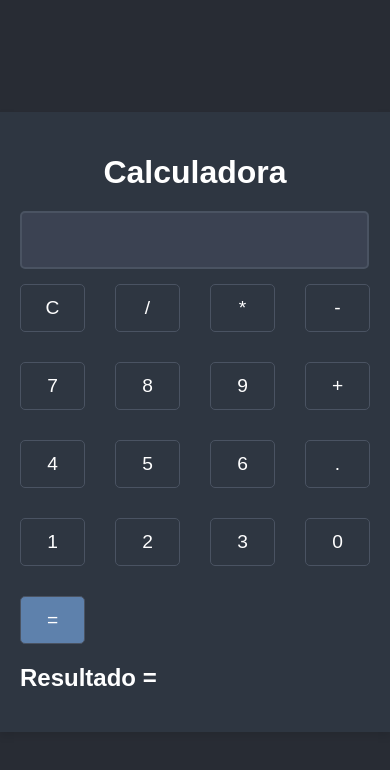
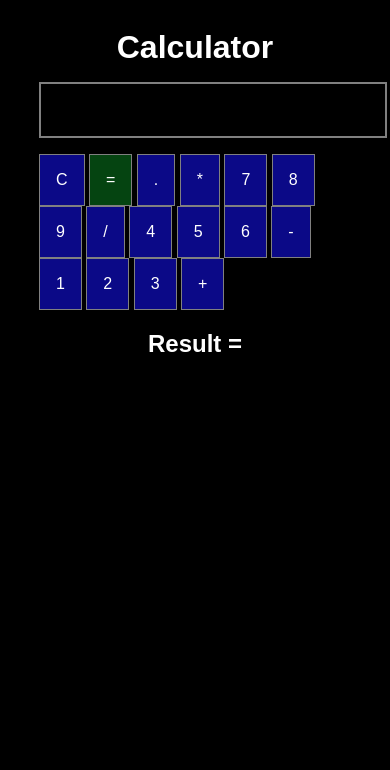
Before and after one commit to brunoverc/Senac.Calculadora-web, a website: page index.html in a window 390 px wide. Drawn offline with nearby package versions, Linux system fonts and the light colour scheme.

Commit message:
Código inicial

```diff
--- a/index.html
+++ b/index.html
@@ -7,36 +7,45 @@
     <meta name="viewport" content="width=device-width, initial-scale=1.0">
     <link rel="stylesheet" href="styles.css">
     <script src="https://code.jquery.com/jquery-3.6.0.min.js"></script>
-    <title>Calculadora</title>
+    <title>Educative's Calculator</title>
 </head>
 
 <body>
     <div class="calculator">
-        <h1 class="title">Calculadora</h1>
-        <div class="input-div">
-            <p class="input"></p>
-        </div>
-        <div class="buttons">
+        <h1 class="title">Calculator</h1>
+        <div class="one-nine">
+            <div class="input-div">
+                <p class="input"></p>
+            </div>
             <button class="num-btn clear">C</button>
-            <button class="num-btn-signal divide">/</button>
+
+
+            <button class="num-btn-equal equal">=</button>
+            <button class="num-btn-signal decimal">.</button>
             <button class="num-btn-signal multiply">*</button>
-            <button class="num-btn-signal minus">-</button>
+
             <button class="num-btn seven">7</button>
             <button class="num-btn eight">8</button>
             <button class="num-btn nine">9</button>
-            <button class="num-btn-signal plus">+</button>
+
+            <button class="num-btn-signal divide">/</button>
+
+
             <button class="num-btn four">4</button>
             <button class="num-btn five">5</button>
             <button class="num-btn six">6</button>
-            <button class="num-btn-signal decimal">.</button>
-            <button class="num-btn two">1</button>
-            <button class="num-btn three">2</button>
-            <button class="num-btn zero">3</button>
-            <button class="num-btn one">0</button>
-            <button class="num-btn-equal equal">=</button>
+
+            <button class="num-btn-signal minus">-</button>
+
+            <button class="num-btn one">1</button>
+            <button class="num-btn two">2</button>
+            <button class="num-btn three">3</button>
+            <button class="num-btn-signal plus">+</button>
+
         </div>
+
         <div class="result">
-            <h2>Resultado = </h2>
+            <h2>Result = </h2>
         </div>
     </div>
     <script src="./index.js"></script>
--- a/index.js
+++ b/index.js
@@ -2,58 +2,30 @@ $(document).ready(function () {
     var expression = '';
 
     $('.clear').click(function () {
-        clearInput();
+        $('.input').text('');
+        expression = '';
+        result = '';
+        $('h2').text("Resultado = " + result);
     });
 
     $('.equal').click(function () {
-        evaluateExpression();
-    });
-
-    $('.multiply, .divide, .minus, .plus').click(function () {
-        handleOperatorInput($(this).text());
-    });
-
-    $('.one, .two, .three, .four, .five, .six, .seven, .eight, .nine, .decimal, .zero').click(function () {
-        handleNumberInput($(this).text());
-    });
-
-    function clearInput() {
-        $('.input').text('');
-        expression = '';
-        $('h2').text("Result = ");
-    }
-
-    function evaluateExpression() {
         expression = $('.input').text();
         try {
             var result = eval(expression);
             $('h2').text("Result = " + result);
         } catch (error) {
-            alert('Invalid expression');
+            alert('Expressão inválida');
         }
-    }
+    });
 
-    function handleOperatorInput(operator) {
-        expression += operator;
+    $('.multiply, .divide, .minus, .plus').click(function () {
+        expression += $(this).text();
         $('.input').text(expression);
-    }
+    });
 
-    function handleNumberInput(number) {
-        if (number === '0' && expression === '0') {
-            // Não faça nada se houver zeros consecutivos
-            return;
-        }
+    $('.one, .two, .three, .four, .five, .six, .seven, .eight, .nine, .decimal').click(function () {
+        expression += $(this).text();
+        $('.input').text(expression);
+    });
 
-        //Verifique se a entrada é zero e se já existem zeros no início
-        if (number === '0' && expression.length === 0) {
-            // Não faça nada se já houver zeros no início
-            if (!expression.startsWith('0')) {
-                expression += number;
-                $('.input').text(expression);
-            }
-        } else {
-            expression += number;
-            $('.input').text(expression);
-        }
-    }
 });
--- a/styles.css
+++ b/styles.css
@@ -1,78 +1,59 @@
 body {
-    background-color: #282c34;
-    color: #ffffff;
+    background-color: black;
+    color: white;
     font-family: 'Arial', sans-serif;
-    margin: 0;
-    display: flex;
-    align-items: center;
-    justify-content: center;
-    min-height: 100vh;
 }
 
 .calculator {
-    width: 350px;
-    background-color: #2e3641;
-    padding: 20px;
-    border-radius: 10px;
-    box-shadow: 0 4px 8px rgba(0, 0, 0, 0.1);
+    display: flex;
+    flex-direction: column;
+    justify-content: center;
+    align-items: center;
+    width: 80vw;
+    margin: auto;
 }
 
 .title {
     font-size: 2rem;
-    margin-bottom: 20px;
-    text-align: center;
+    margin-bottom: 1rem;
 }
 
 .input-div {
-    width: 90%;
-    padding: 15px;
-    border: 2px solid #4a5362;
-    font-size: 1.5rem;
+    width: 100%;
+    padding: 1rem;
+    border: 2px solid gray;
+    font-size: larger;
     text-align: right;
-    margin-bottom: 15px;
-    border-radius: 5px;
-    background-color: #3b4252;
+    margin-bottom: 1rem;
 }
 
 .buttons {
     display: grid;
     grid-template-columns: repeat(4, 1fr);
-    gap: 30px;
+    gap: 0.5rem;
 }
 
 .num-btn, .num-btn-signal, .num-btn-equal {
-    padding: 15px;
+    padding: 1.5rem;
     border: none;
-    font-size: 1.5rem;
-    border: 1px solid #4a5362;
-    background-color: #2e3641;
-    color: #ffffff;
+    font-size: larger;
+    border: 1px solid gray;
+    background-color: rgb(11, 9, 135);
+    color: white;
     cursor: pointer;
-    border-radius: 5px;
-    transition: background-color 0.3s ease;
 }
 
-
 .num-btn:hover {
-    background-color: #4c566a;
+    background-color: maroon;
 }
 
 .num-btn-equal {
-    background-color: #5e81ac;
-}
-
-.result {
-    margin-top: 20px;
+    background-color: rgb(5, 68, 17);
 }
 
 @media only screen and (max-width:800px) {
-    .calculator {
-        width: 100%;
-        border-radius: 0;
-    }
-
     .num-btn, .num-btn-signal, .num-btn-equal {
-        padding: 12px;
-        font-size: 1.2rem;
+        padding: 1rem;
+        font-size: medium;
     }
 }
```
